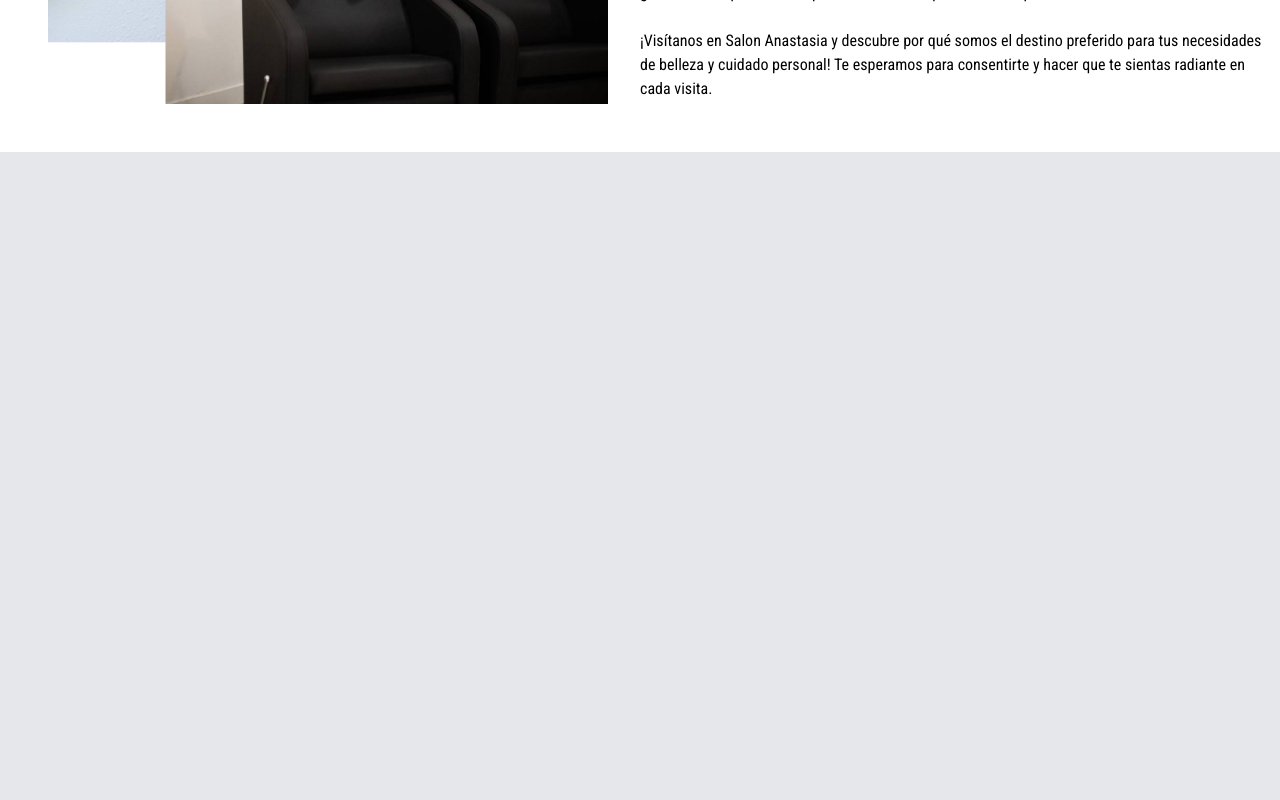
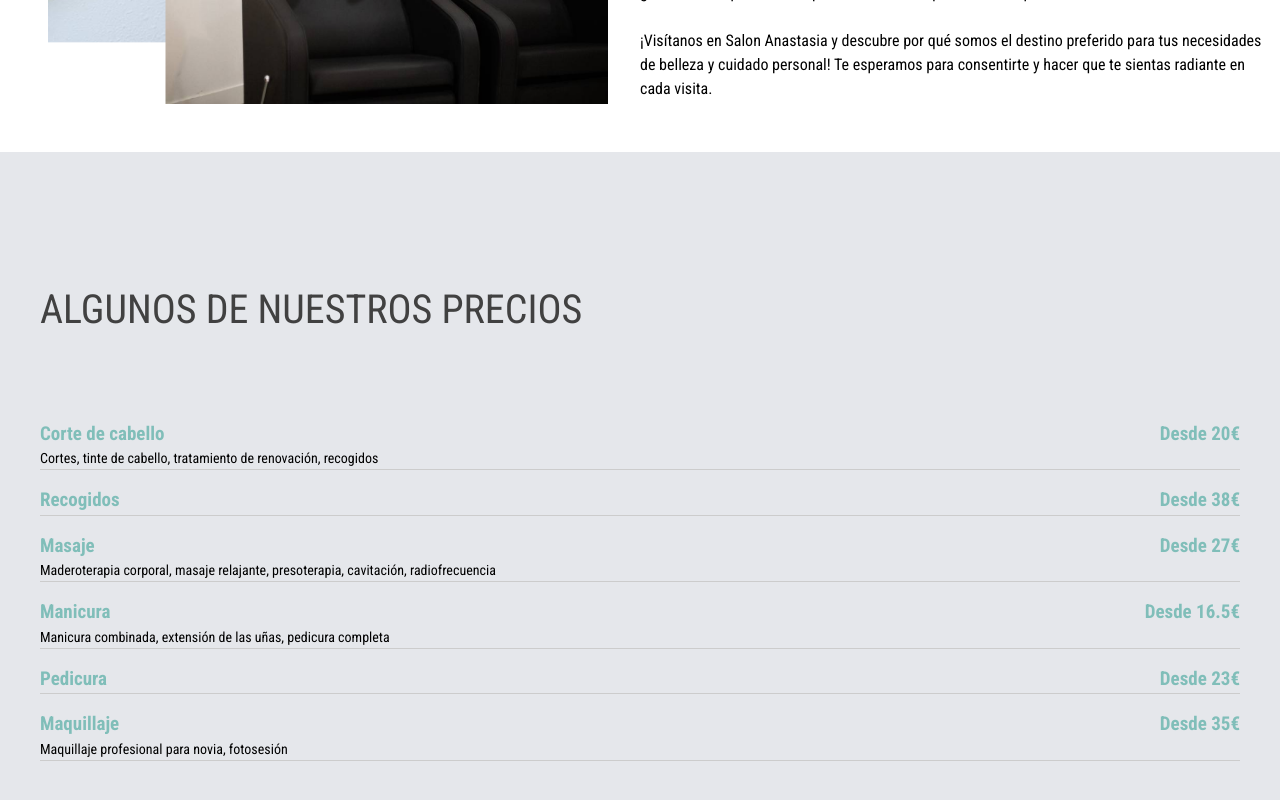
Before and after one commit to biigkeviindev/landingestetica, a Next.js app: page / in a window 1280 px wide. Shown: the part 2328-3128 px from the top of the page. Before the commit the page ends 2528 px from the top, so only its background shows below. Built offline with nearby package versions, Linux system fonts and the light colour scheme.

Commit message:
feat: fix styles prices section

```diff
--- a/components/Prices.tsx
+++ b/components/Prices.tsx
@@ -3,9 +3,11 @@ import React from "react";
 
 const Prices = () => {
   return (
-    <section className="pt-[5rem] px-10" id="prices">
+    <section className="py-[2rem] lg:py-[5rem] px-10" id="prices">
       <div>
-        <h2 className="mb-20 section-title">ALGUNOS DE NUESTROS PRECIOS</h2>
+        <h2 className="mb-10 lg:mb-20 section-title">
+          ALGUNOS DE NUESTROS PRECIOS
+        </h2>
         <div>
           {services_prices.map((service) => (
             <div className=" mb-4 border-b border-[#cccccc]">
--- a/pages/index.tsx
+++ b/pages/index.tsx
@@ -21,8 +21,8 @@ export default function Home() {
       <div className="container mx-auto">
         <Services />
         <About />
-        {/* <Prices />
-        <Blog />  */}
+        <Prices />
+        {/* <Blog />  */}
       </div>
       {/* <BannerCita />
       <div className="container mx-auto">
```
